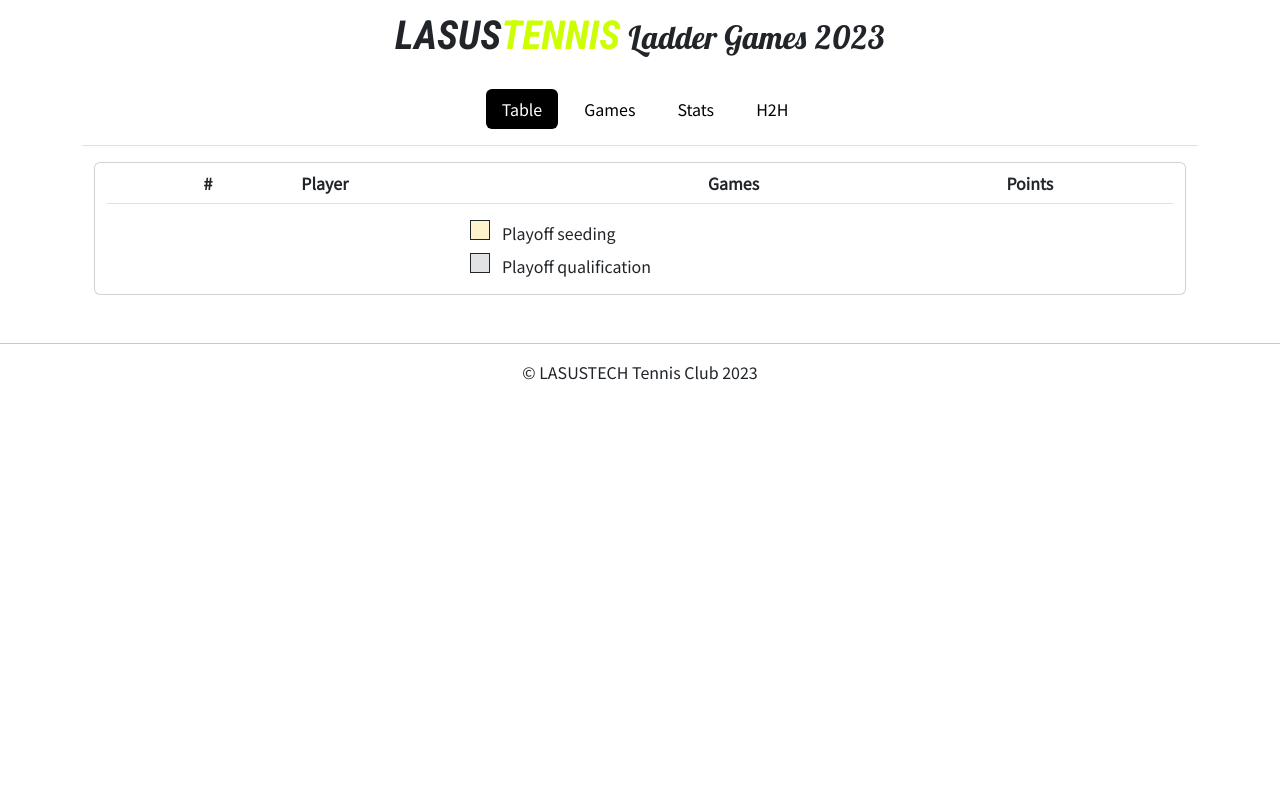
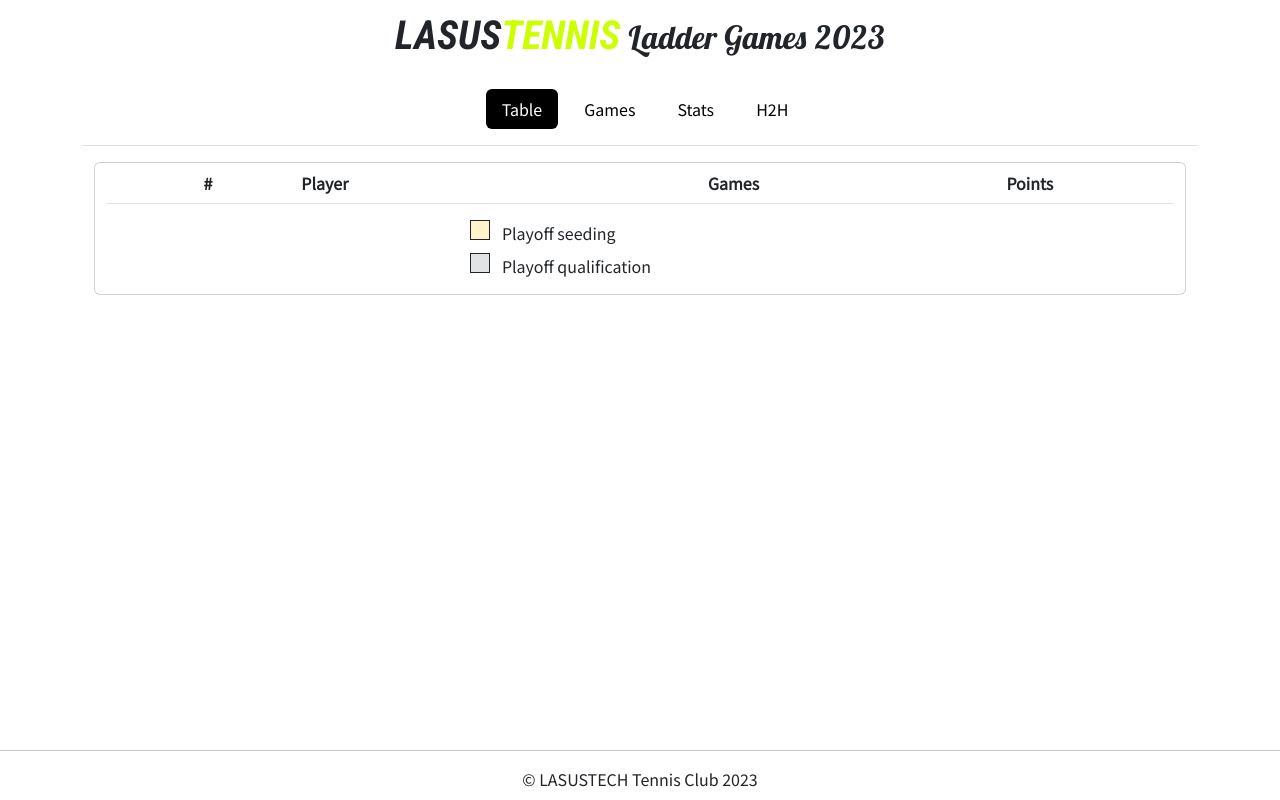
Before and after one commit to eeman7/Lasustech-tennis-club, a Flask app: page /ladder-games in a window 1280 px wide. Run offline with Flask 3, Linux system fonts and the light colour scheme; data that the repository does not hold is empty; some libraries are stand-ins or nearby versions; some web fonts are replaced.

Commit message:
Fifty-second Commit (Better layout; fix footer problem)

```diff
--- a/static/css/styles.css
+++ b/static/css/styles.css
@@ -81,6 +81,23 @@ a {
 
 .stats-div {
   text-align: center;
+}
+
+.stat-div {
+  text-align: center;
+  position: relative;
+  min-height: 100vh;
+}
+
+.other-content {
+  padding-bottom: 4.1rem;    /* Footer height */
+}
+
+.footer {
+  position: absolute;
+  bottom: 0;
+  width: 100%;
+  height: 4.1rem;            /* Footer height */
 }
 
 .stats-nav {
@@ -383,3 +400,9 @@ div:hover * {
     border-bottom-left-radius: 0.375rem !important;
   }
 }
+
+@media (max-width: 365px) {
+  .reduce {
+    font-size: smaller;
+  }
+}
--- a/templates/ladder-games.html
+++ b/templates/ladder-games.html
@@ -26,7 +26,8 @@
 
   </head>
   <body>
-    <div class="stats-div">
+    <div class="stat-div">
+      <div class="other-content">
         <div class="fixed">
           <nav class="stats-nav">
             <a class="link" href="/"><p class="brand"><span class="" href="">LASUS</span><span class="green">TENNIS</span><span class="ladder-games"> Ladder Games 2023</span></p></a>
@@ -589,7 +590,7 @@
                           {{ form.player_1.label(class_="input-group-text remove") }} {{ form.player_1(class_="form-control text-end left-player") }}
                         </div>
                       </div>
-                    <div class="col-1 p-0 vertically-align">
+                      <div class="col-2 p-0 vertically-align">
                         <h6 class="versus">VS</h6>
                       </div>
                       <div class="col-5 px-2">
@@ -609,8 +610,11 @@
             </div>
           </div>
         </div>
+      </div>
+      <div class="footer">
         <hr>
-      <p>© LASUSTECH Tennis Club {{ year }}</p>
+        <p class="pb-2">© LASUSTECH Tennis Club {{ year }}</p>
+      </div>
     </div>
   </body>
 </html>
```
Also changed, not shown: templates/head2head.html (+10 -6 lines). Lines whose indentation alone changed are shown as unchanged.
